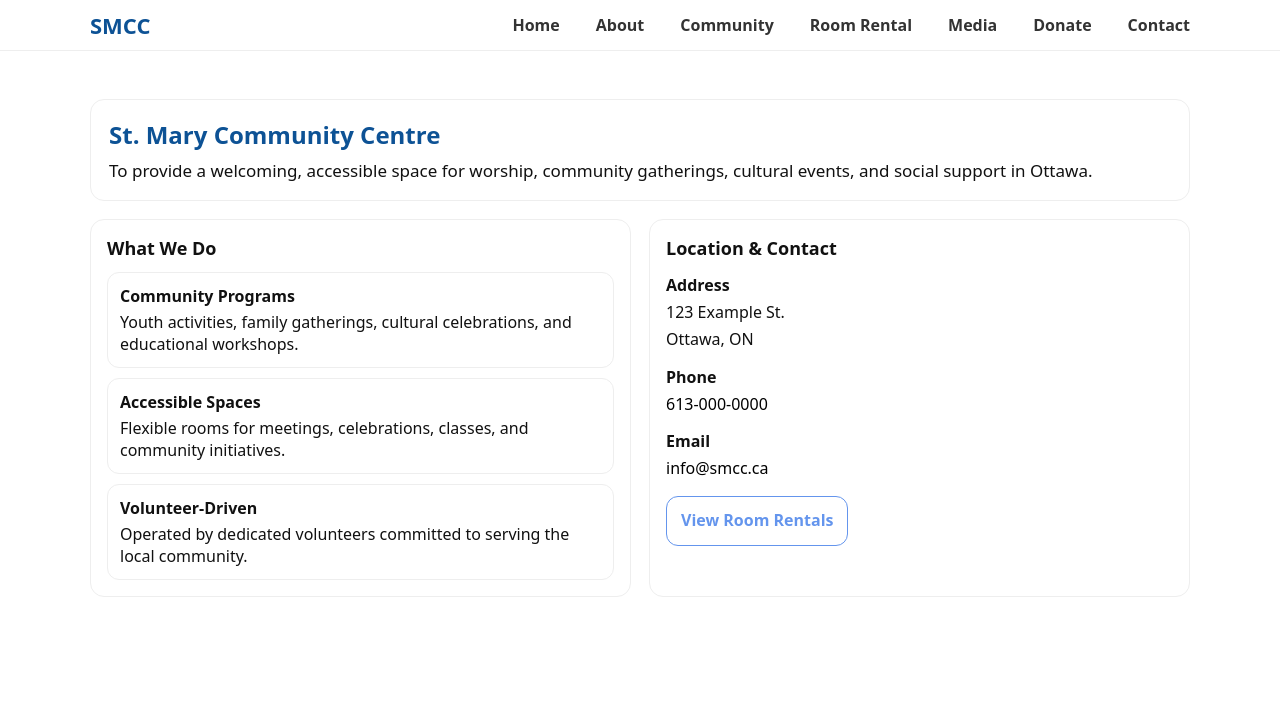
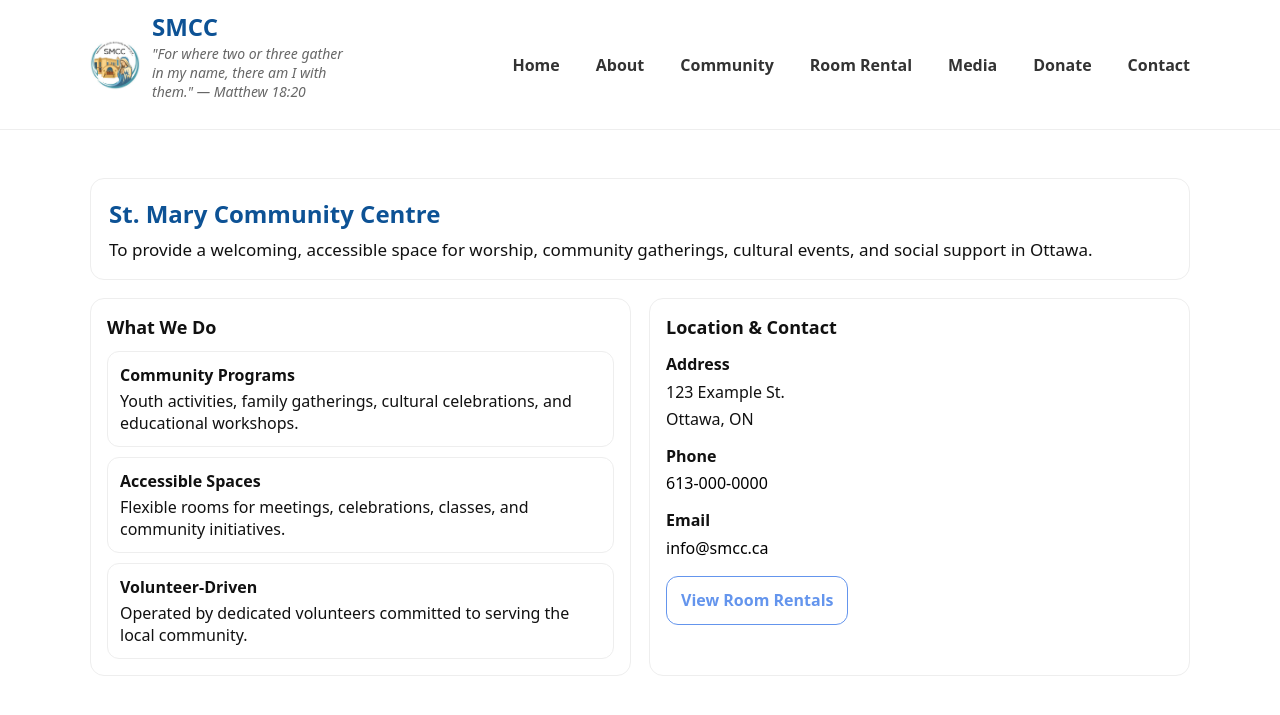
Before and after one commit to nsamaan18/SMCCRental, a Jekyll site: the page built from _pages/about.md, in a window 1280 px wide. Shown: the top 715 px of the page. Built offline with Jekyll 4.4.1, drawn with Linux system fonts in a browser that asks for light colours.

Commit message:
Enhance logo section with new styles and structure
Updated logo layout and styling for better responsiveness and visual appeal.

```diff
--- a/_layouts/default.html
+++ b/_layouts/default.html
@@ -17,7 +17,40 @@
       justify-content:space-between;
       gap:12px;
     }
-    .logo{ font-weight:800; color:#0D5295; font-size:22px; line-height:1; }
+    .logo-container {
+      display: flex;
+      align-items: center;
+      gap: 12px; /* Space between logo and text/verse */
+    }
+    .logo-img {
+      max-height: 50px; /* Adjust based on your logo size */
+      width: auto;
+    }
+    .logo-text {
+      display: flex;
+      flex-direction: column;
+      justify-content: center;
+    }
+    .logo-name {
+      font-weight: 800;
+      color: #0D5295;
+      font-size: 24px;
+      margin: 0;
+      line-height: 1.1;
+    }
+    .logo-verse {
+      font-style: italic;
+      font-size: 14px;
+      color: #666;
+      margin-top: 4px;
+      max-width: 200px; /* Prevent overflow on small screens */
+    }
+    @media (max-width: 800px) {
+      .logo-container { gap: 8px; }
+      .logo-img { max-height: 40px; }
+      .logo-name { font-size: 20px; }
+      .logo-verse { font-size: 12px; max-width: 150px; }
+    }
     .nav-links{
       display:flex;
       gap:18px;
@@ -78,7 +111,13 @@
 <body>
 <header class="nav">
   <div class="nav-inner" id="navInner">
-    <div class="logo">SMCC</div>
+    <div class="logo-container">
+      <img src="/images/main/slides/slider1.jpg" alt="St. Mary Community Centre Logo" class="logo-img">
+      <div class="logo-text">
+        <h1 class="logo-name">SMCC</h1>
+        <p class="logo-verse">"For where two or three gather in my name, there am I with them." — Matthew 18:20</p>
+      </div>
+    </div>
     <!-- Hamburger -->
     <button class="nav-toggle" id="navToggle" aria-label="Open menu" aria-expanded="false" aria-controls="navLinks">
       <span class="bar"></span>
```
